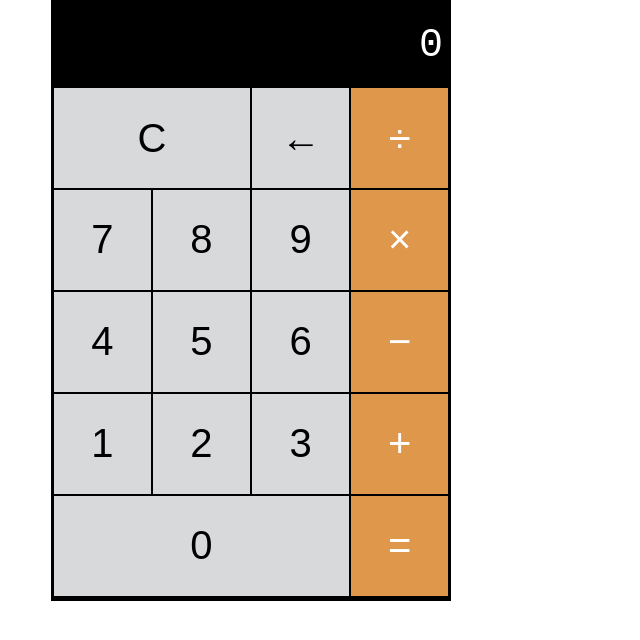
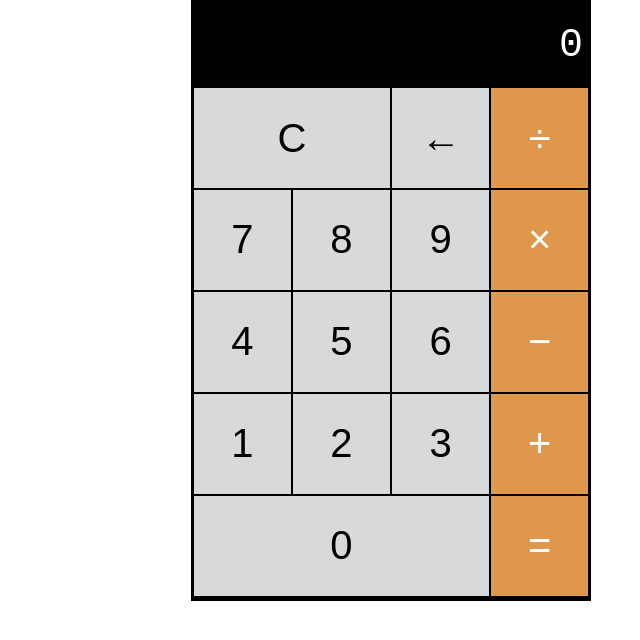
Before and after one commit to santibellanti/santibellanti.github.io, a plain HTML site: page calc/index.html in a window 1280 px wide. Shown: the whole page, without its empty margins (249-889 px from the left). Drawn offline with Linux system fonts and the light colour scheme.

Commit message:
Update calculator.css

```diff
--- a/calc/css/calculator.css
+++ b/calc/css/calculator.css
@@ -10,7 +10,7 @@ body {
 }
 .wrapper {
     width: 400px;
-    margin-left: 300px;
+    margin: auto;
     border: black 3px solid;
     background-color: black;
 }
```
